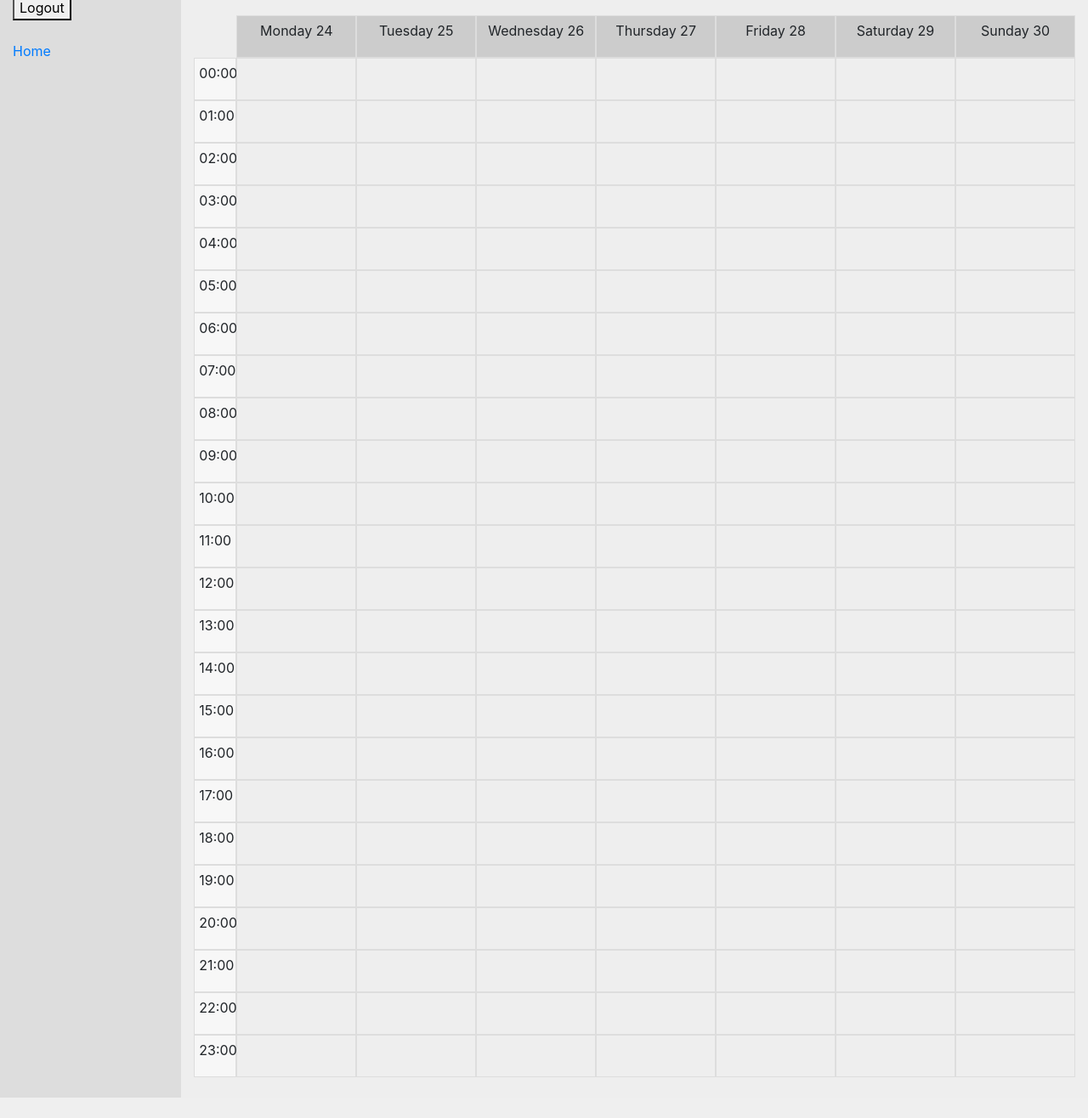
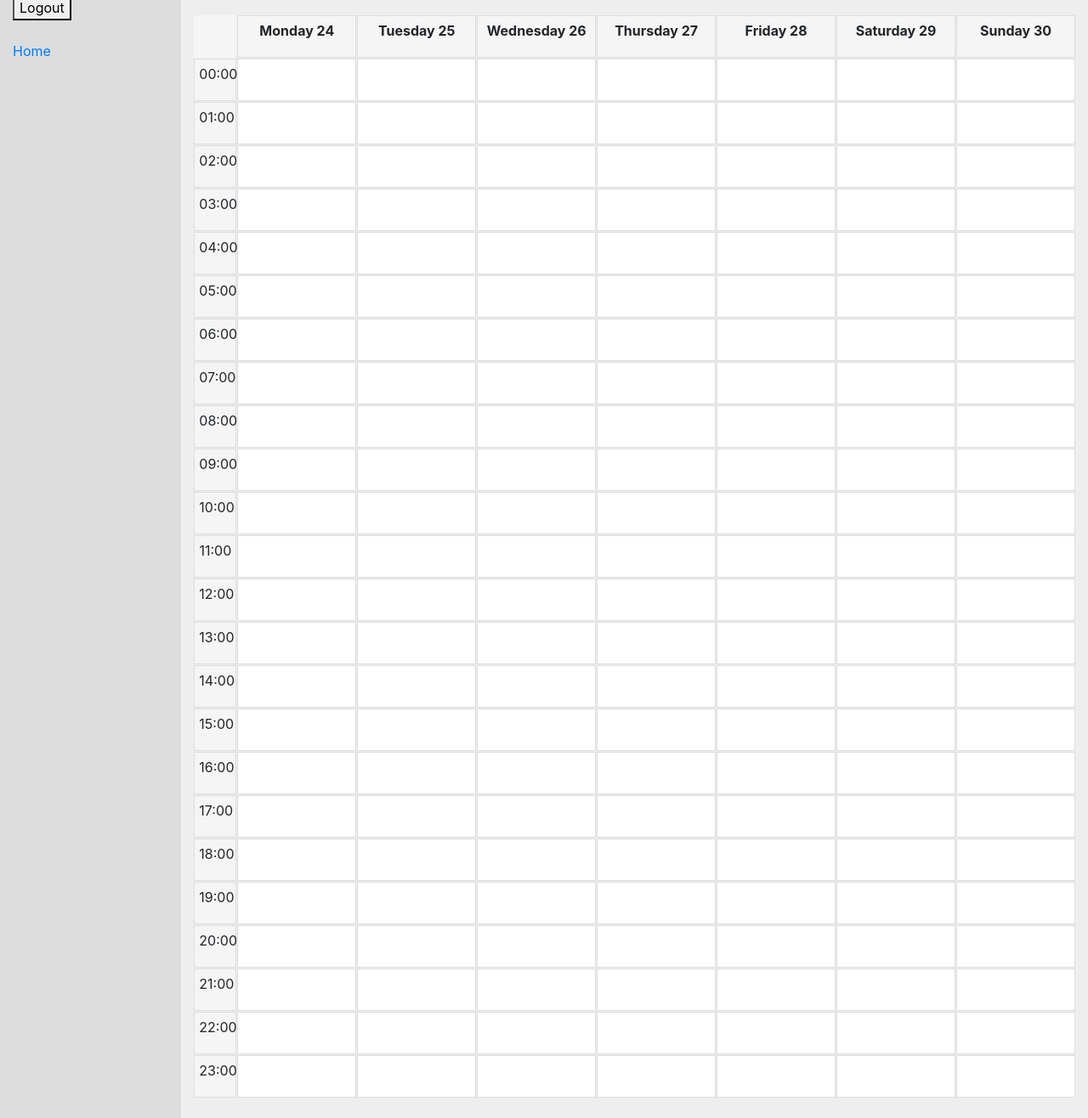
Before and after one commit to Andrey1104/alis_crm, a Django app: page /task/calendar/ in a window 1280 px wide. Shown: the part 114-1430 px from the top of the page at 85% size. Before the commit the page ends 1406 px from the top, so only its background shows below. Run offline with Django 5.2, Linux system fonts and the light colour scheme; the visitor is signed in with stand-in values (Sample User, id 1); data comes from the database, SQL or seed files in the repository; data that the repository does not hold is empty.

Commit message:
fix calendar

```diff
--- a/static/css/styles.css
+++ b/static/css/styles.css
@@ -123,39 +123,42 @@ main {
   display: grid;
   grid-template-columns: 50px repeat(7, 1fr);
   grid-template-rows: 50px repeat(24, 1fr);
+  gap: 1px;
 }
 
-.calendar-header {
+.calendar-header, .calendar-body {
   display: contents;
 }
 
-.calendar-body {
-    display: contents;
+.header-cell, .time-cell, .calendar-cell {
+  border: 1px solid #ddd;
+  padding: 5px;
+  background-color: #fff;
 }
 
 .header-cell {
+  background-color: #f5f5f5;
   text-align: center;
-    border: 1px solid #ddd;
-    background-color: #ccc;
-    padding: 5px;
+  font-weight: bold;
 }
 
 .time-cell {
-    text-align: right;
-    border: 1px solid #ddd;
-    background-color: #f7f7f7;
-    padding: 5px;
-    padding-right: 10px;
+  background-color: #f5f5f5;
+  text-align: center;
 }
 
 .calendar-cell {
-    border: 1px solid #ddd;
   min-height: 50px;
+  cursor: pointer;
 }
 
-.event {
-    background-color: #f0f0f0;
-    border: 1px solid #ccc;
-    padding: 5px;
-    margin: 2px;
+.calendar-cell .event {
+  background-color: #e0e0e0;
+  border-radius: 3px;
+  padding: 2px;
+  margin: 2px 0;
 }
+
+.empty-cell {
+  background-color: #f5f5f5;
+}
```
Also changed, not shown: templates/includes/calendar.html (+50 -1 lines). Lines whose indentation alone changed are shown as unchanged.
